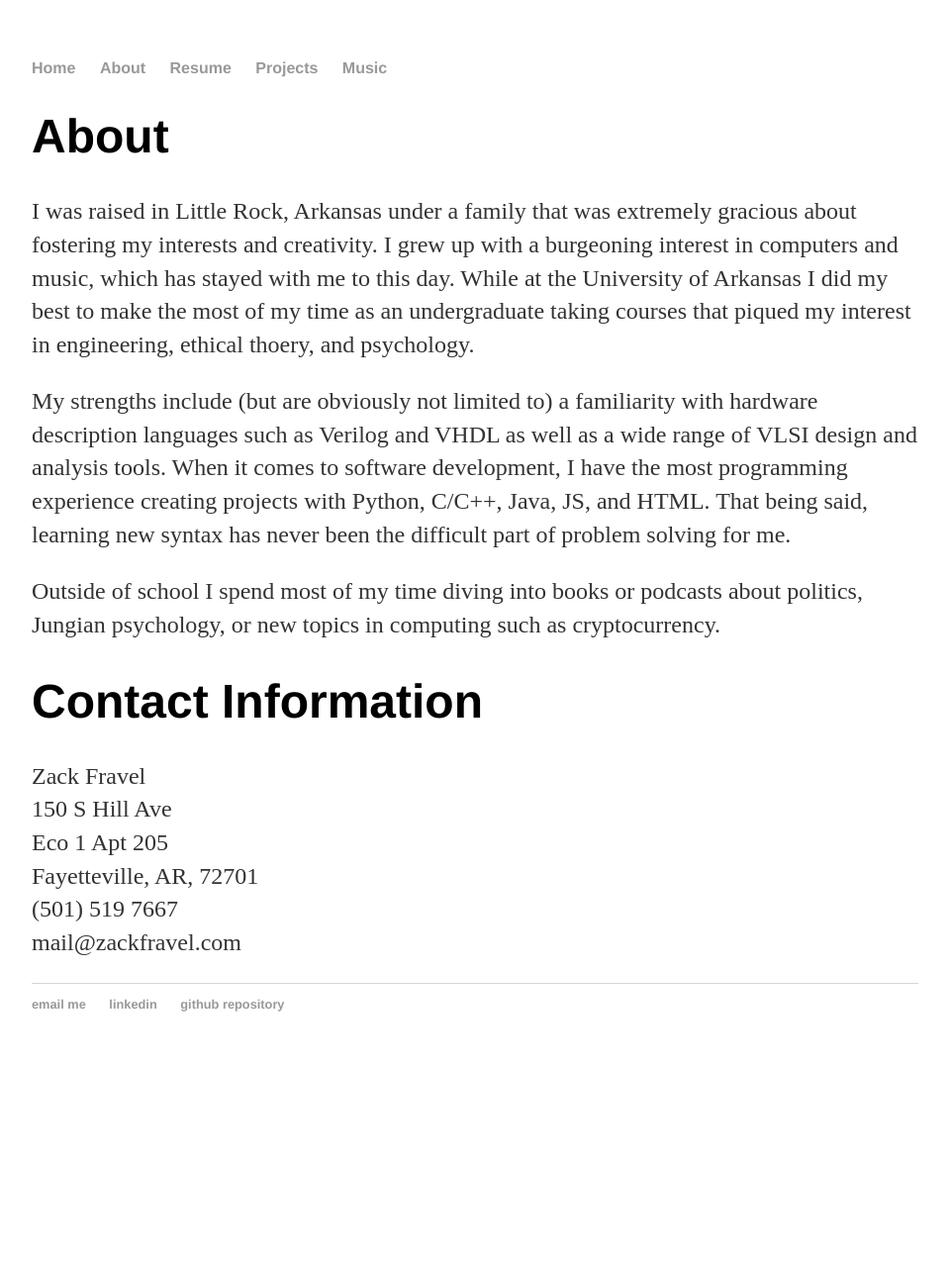
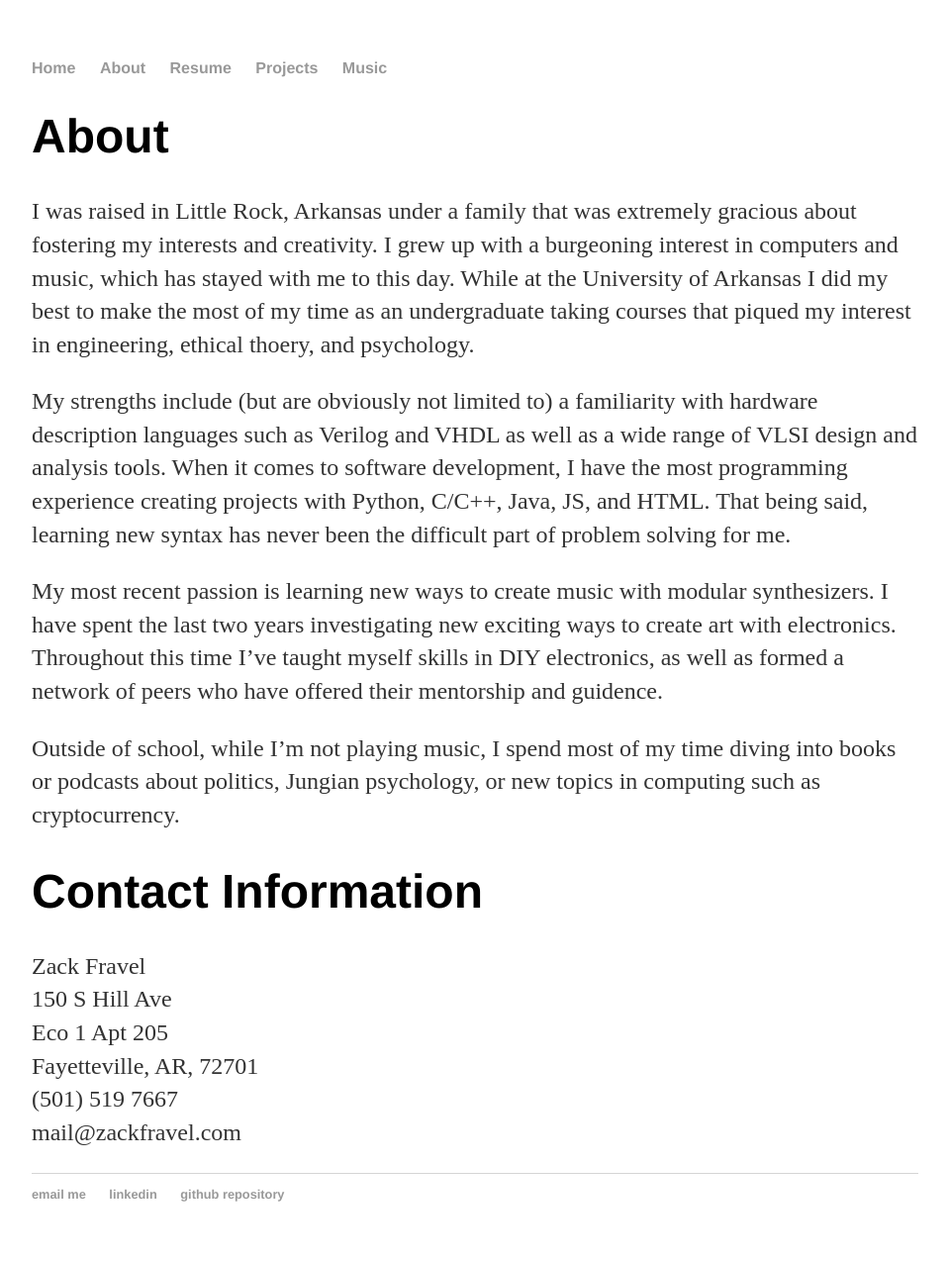
Before and after one commit to zackfravel/zackfravel.github.io, a Jekyll site: the page built from about/index.md, in a window 1280 px wide. Shown: the whole page at 99% size, without its empty margins (160-1119 px from the left). Built offline with Jekyll 4.4.1, drawn with Linux system fonts in a browser that asks for light colours; before the commit the page ends 1082 px from its top, so only the background shows below that.

Commit message:
Update index.md

```diff
--- a/about/index.md
+++ b/about/index.md
@@ -7,7 +7,9 @@ I was raised in Little Rock, Arkansas under a family that was extremely gracious
 
 My strengths include (but are obviously not limited to) a familiarity with hardware description languages such as Verilog and VHDL as well as a wide range of VLSI design and analysis tools. When it comes to software development, I have the most programming experience creating projects with Python, C/C++, Java, JS, and HTML. That being said, learning new syntax has never been the difficult part of problem solving for me.
 
-Outside of school I spend most of my time diving into books or podcasts about politics, Jungian psychology, or new topics in computing such as cryptocurrency.
+My most recent passion is learning new ways to create music with modular synthesizers. I have spent the last two years investigating new exciting ways to create art with electronics. Throughout this time I've taught myself skills in DIY electronics, as well as formed a network of peers who have offered their mentorship and guidence.
+
+Outside of school, while I'm not playing music, I spend most of my time diving into books or podcasts about politics, Jungian psychology, or new topics in computing such as cryptocurrency.
 
 # Contact Information
 Zack Fravel
```
